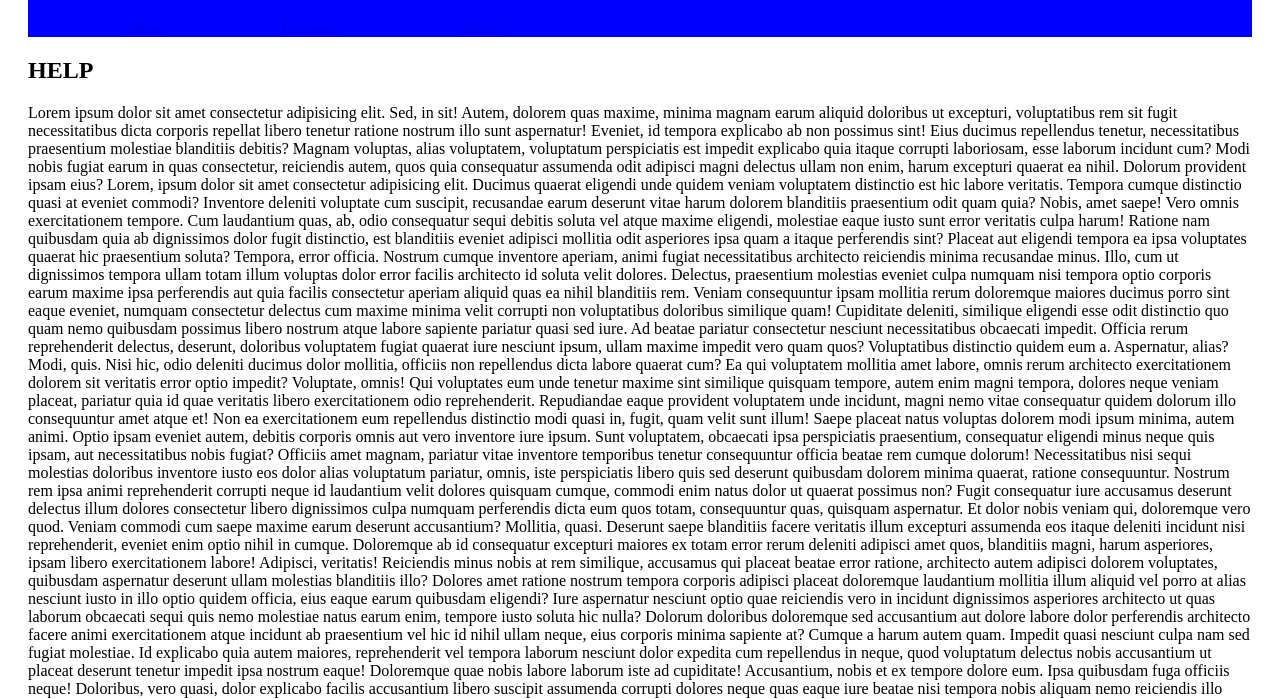
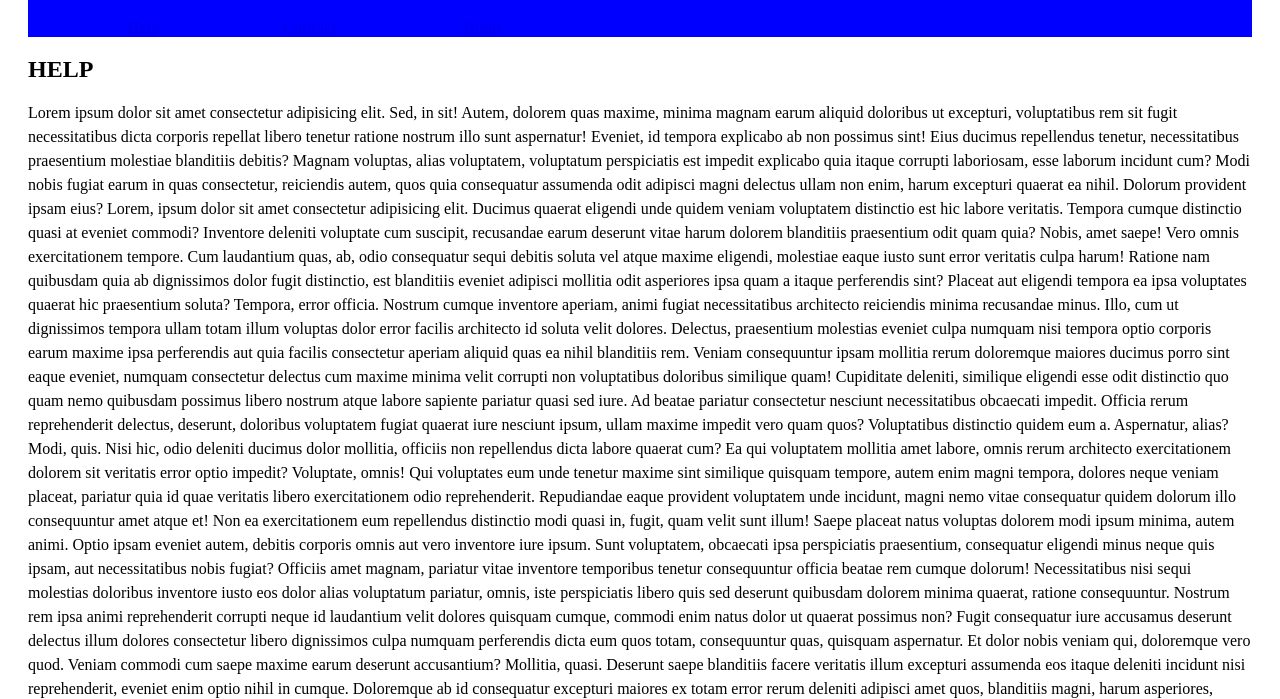
Before and after one commit to JuliaAngelozi/projeto-inicial-h, a plain HTML site: page index.html in a window 1280 px wide. Shown: the part 61-760 px from the top of the page. Drawn offline with Linux system fonts and the light colour scheme.

Commit message:
espaçamento entre linhas dentro da section

```diff
--- a/css/style.css
+++ b/css/style.css
@@ -22,3 +22,6 @@ nav{
 .container{
     margin: 20px;
 }
+#conteudo{
+    line-height: 1.5em;
+}
```
